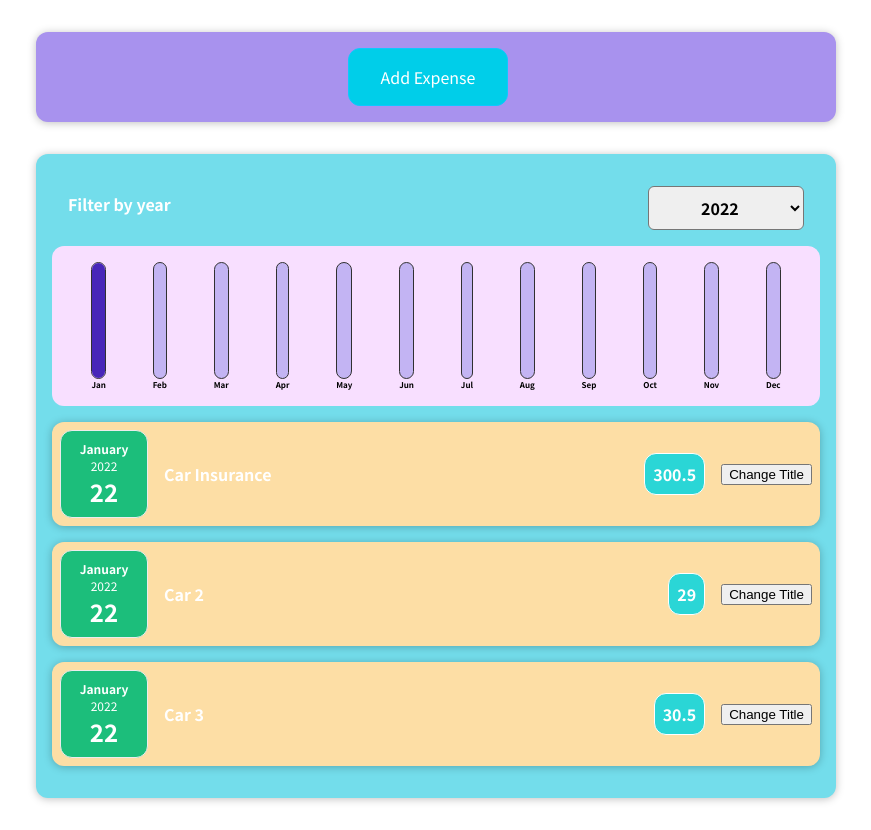
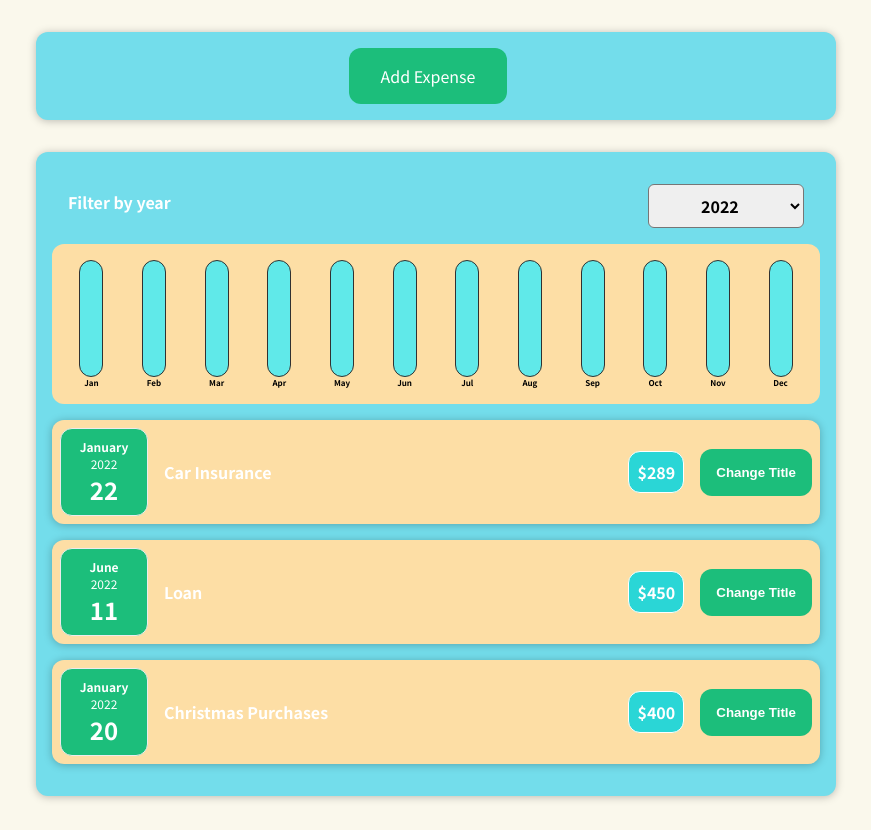
Before and after one commit to PeterVila/expense-tracker, a React (Create React App) app: page / in a window 1280 px wide. Shown: the whole page, without its empty margins (204-1075 px from the left). Built offline with nearby package versions, Linux system fonts and the light colour scheme.

Commit message:
Fixed up styling in .scss files and fixed change button title functionality

```diff
--- a/src/App.js
+++ b/src/App.js
@@ -4,9 +4,11 @@ import "./App.scss";
 import { useState } from 'react';
 
 const expenses = [
-  { title: "Car Insurance", amount: 300.5, date: new Date(2021, 12, 22) },
-  { title: "Car 2", amount: 29, date: new Date(2021, 12, 22) },
-  { title: "Car 3", amount: 30.5, date: new Date(2021, 12, 22) },
+  { title: "Car Insurance", amount: "$289", date: new Date(2021, 12, 22) },
+  { title: "Loan", amount: "$450", date: new Date(2022, 5, 11) },
+  { title: "Christmas Purchases", amount: "$400", date: new Date(2021, 12, 20) },
+  { title: "Black Friday", amount: "$200", date: new Date(2021, 11, 25) },
+  { title: "Shtuff", amount: "$999", date: new Date(2021, 2, 11) },
 ];
 
 const App = () => {
--- a/src/App.scss
+++ b/src/App.scss
@@ -0,0 +1,3 @@
+body {
+  background-color: rgb(250, 248, 236);
+}
--- a/src/components/Chart/Chart.scss
+++ b/src/components/Chart/Chart.scss
@@ -1,7 +1,7 @@
 .chart {
-  padding: 1rem;
+  padding: 1rem 0.5rem;
   border-radius: 12px;
-  background-color: #f8dfff;
+  background-color: #fddea5;
   text-align: center;
   display: flex;
   justify-content: space-around;
--- a/src/components/Chart/ChartBar.scss
+++ b/src/components/Chart/ChartBar.scss
@@ -3,6 +3,7 @@
   display: flex;
   flex-direction: column;
   align-items: center;
+  width: 1.5rem
 }
 
 .chart-bar__inner {
@@ -10,7 +11,7 @@
   width: 100%;
   border: 1px solid #313131;
   border-radius: 12px;
-  background-color: #c3b4f3;
+  background-color: #60e9e9;
   overflow: hidden;
   display: flex;
   flex-direction: column;
@@ -18,7 +19,7 @@
 }
 
 .chart-bar__fill {
-  background-color: #4826b9;
+  background-color: #1cbe7b;
   width: 100%;
   transition: all 0.3s ease-out;
 }
--- a/src/components/Expenses/ExpenseItem.js
+++ b/src/components/Expenses/ExpenseItem.js
@@ -8,7 +8,7 @@ const ExpensiveItem = (props) => {
   const [title, setTitle] = useState(props.title);
   const clickHandler = () => {
     setTitle('Updated');
-    console.log(title);
+    setTitle(prompt("Please enter a new title"))
   };
 
   return (
--- a/src/components/Expenses/ExpenseList.scss
+++ b/src/components/Expenses/ExpenseList.scss
@@ -4,4 +4,13 @@
   margin: 2rem auto;
   width: 50rem;
   max-width: 95%;
+
+  & button {
+    border-radius: 0.75rem;
+    border: none;
+    padding: 1rem;
+    color: #fff;
+    background-color: #1CBE7B;
+    font-weight: bold;
+  }
 }
--- a/src/components/NewExpense/ExpenseForm.js
+++ b/src/components/NewExpense/ExpenseForm.js
@@ -34,7 +34,7 @@ const ExpenseForm = (props) => {
     event.preventDefault();
     const expenseData = {
       title: userInput.enteredTitle,
-      amount: userInput.enteredAmount,
+      amount: "$" + userInput.enteredAmount,
       date: new Date(
         userInput.enteredDate.replace(/-/g, "/").replace(/T.+/, "")
       ),
--- a/src/components/NewExpense/newExpense.scss
+++ b/src/components/NewExpense/newExpense.scss
@@ -1,5 +1,5 @@
 .new-expense {
-  background-color: #a892ee;
+  background-color: rgb(115, 221, 235);
   padding: 1rem;
   margin: 2rem auto;
   width: 50rem;
@@ -12,8 +12,8 @@
     font: inherit;
     cursor: pointer;
     padding: 1rem 2rem;
-    border: 1px solid #0ec7ff;
-    background-color: #00cee9;
+    border: none;
+    background-color: #1cbe7b;
     color: white;
     border-radius: 12px;
     margin-right: 1rem;
@@ -33,6 +33,6 @@
 
   & button.alternative:hover,
   & button.alternative:active {
-    background-color: #ddb3f8;
+    background-color: #60e9e9;
   }
 }
```
